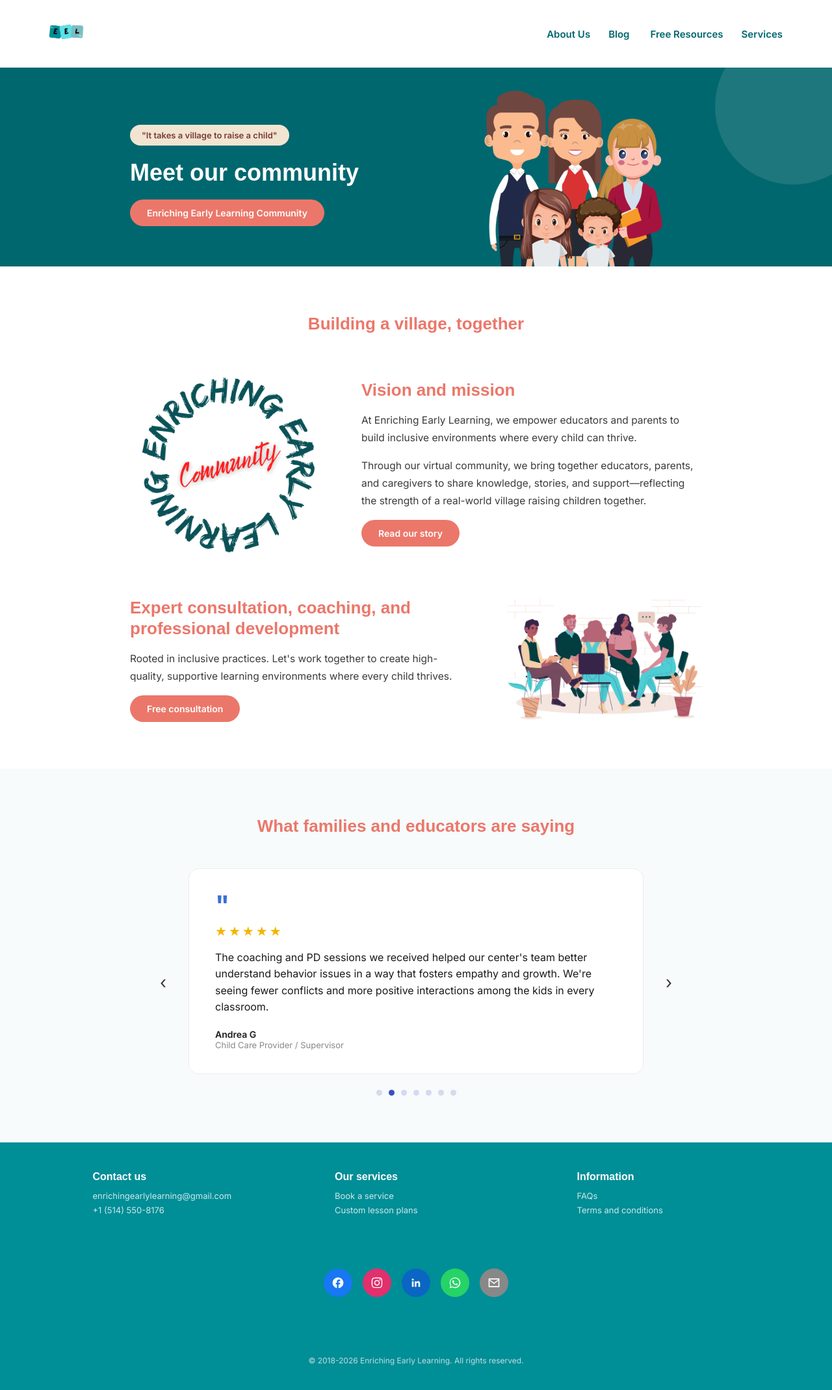
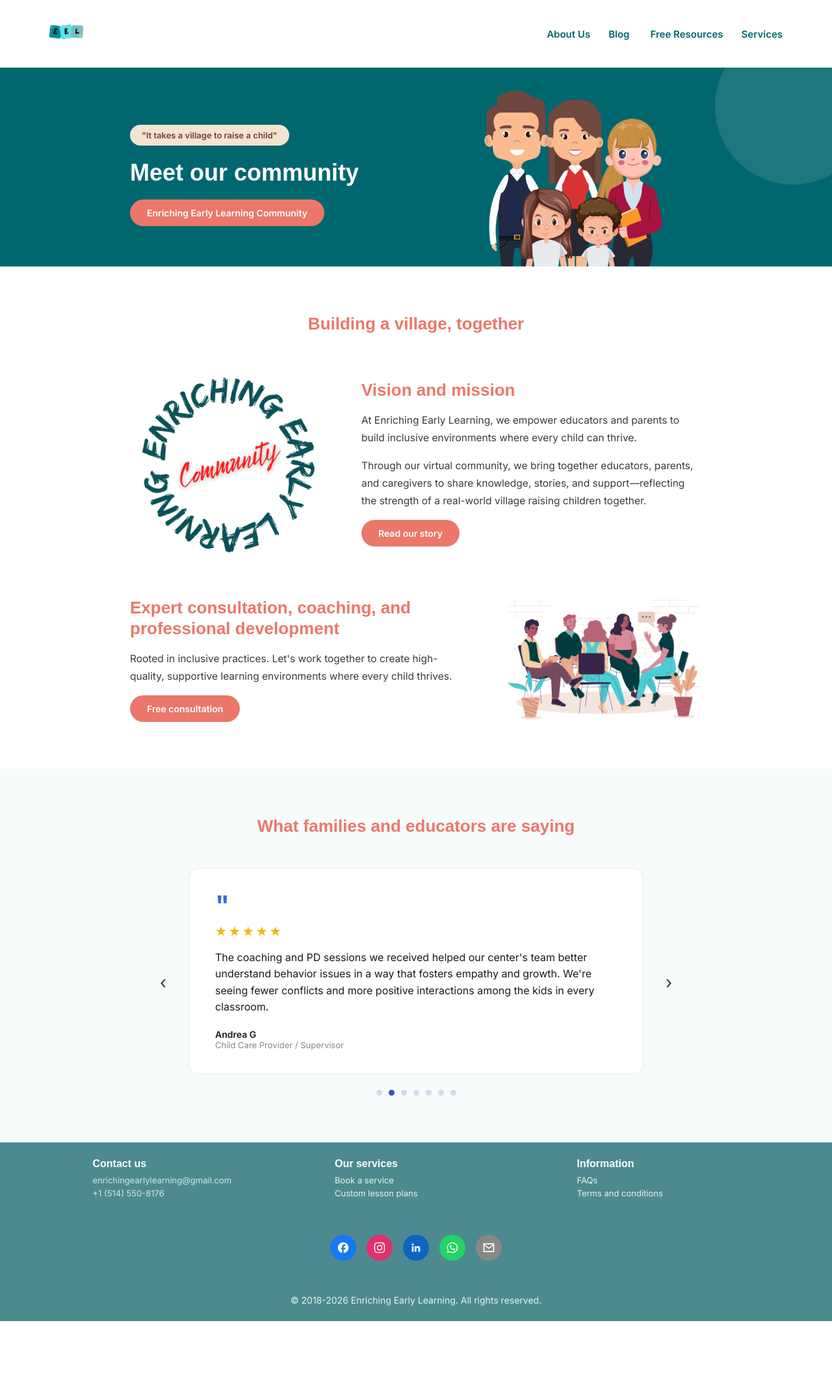
Before and after one commit to enrichingearlylearning/enriching-early-learning-site, a Jekyll site: the page built from index.html, in a window 1280 px wide. Shown: the whole page at 65% size. Built offline with Jekyll 4.4.1, drawn with Linux system fonts in a browser that asks for light colours; some web fonts are replaced; after the commit the page ends 2033 px from its top, so only the background shows below that.

Commit message:
Update footer.html

```diff
--- a/_includes/footer.html
+++ b/_includes/footer.html
@@ -1,41 +1,107 @@
-<footer style="max-width:none;width:100%;margin:0;padding:24px 32px;">
-  <div style="max-width:1200px;width:100%;margin:0 auto;display:flex;justify-content:space-evenly;align-items:center;align-content:center;flex-wrap:wrap;gap:20px;">
-    <div style="flex:0 1 250px;">
+<style>
+  .eel-footer, .eel-footer * {
+    box-sizing: border-box;
+  }
+  .eel-footer {
+    max-width: none !important;
+    width: 100% !important;
+    margin: 0 !important;
+    padding: 24px 32px !important;
+    position: static !important;
+    background: #4d8a8f;
+  }
+  .eel-footer-links {
+    max-width: 1200px;
+    width: 100%;
+    margin: 0 auto;
+    display: flex;
+    justify-content: space-evenly;
+    align-items: center;
+    flex-wrap: wrap;
+    gap: 20px;
+  }
+  .eel-footer-links > div {
+    flex: 0 1 250px;
+  }
+  .eel-footer-links h4 {
+    color: #fff;
+    margin: 0 0 8px 0;
+  }
+  .eel-footer-links p {
+    margin: 4px 0;
+  }
+  .eel-footer-links a {
+    color: #e5f2f2;
+    text-decoration: none;
+  }
+  .eel-social-row {
+    position: static !important;
+    display: flex !important;
+    justify-content: center !important;
+    align-items: center !important;
+    gap: 16px;
+    margin: 24px auto 0 !important;
+    background: none !important;
+    width: 100%;
+  }
+  .eel-social-circle {
+    width: 40px;
+    height: 40px;
+    border-radius: 50%;
+    display: flex;
+    align-items: center;
+    justify-content: center;
+    flex-shrink: 0;
+  }
+  .eel-copyright {
+    position: static !important;
+    display: block !important;
+    width: 100% !important;
+    text-align: center !important;
+    margin: 24px auto 0 !important;
+    padding: 0 !important;
+    background: none !important;
+    color: #e5f2f2;
+    font-size: 14px;
+  }
+</style>
+
+<footer class="eel-footer">
+  <div class="eel-footer-links">
+    <div>
       <h4>Contact us</h4>
       <p>enrichingearlylearning@gmail.com</p>
       <p>+1 (514) 550-8176</p>
     </div>
-    <div style="flex:0 1 250px;">
+    <div>
       <h4>Our services</h4>
       <p><a href="/services/">Book a service</a></p>
       <p><a href="/custom-lesson-plans/">Custom lesson plans</a></p>
     </div>
-    <div style="flex:0 1 250px;">
+    <div>
       <h4>Information</h4>
       <p><a href="/frequently-asked-questions-faqs/">FAQs</a></p>
       <p><a href="/read-our-terms-and-conditions-here/">Terms and conditions</a></p>
     </div>
   </div>
 
-  <div class="social-row" style="position:static;display:flex;justify-content:center;align-items:center;gap:16px;margin-top:24px;">
-    <a class="social-circle" style="background:#1877F2;" href="https://www.facebook.com/enrichingearlylearning/" target="_blank" aria-label="Facebook">
+  <div class="eel-social-row">
+    <a class="eel-social-circle" style="background:#1877F2;" href="https://www.facebook.com/enrichingearlylearning/" target="_blank" aria-label="Facebook">
       <svg width="20" height="20" viewBox="0 0 24 24" fill="white"><path d="M22 12c0-5.52-4.48-10-10-10S2 6.48 2 12c0 4.84 3.44 8.87 8 9.8V15H8v-3h2V9.5C10 7.57 11.57 6 13.5 6H16v3h-2c-.55 0-1 .45-1 1v2h3v3h-3v6.95c5.05-.5 9-4.76 9-9.95z"/></svg>
     </a>
-    <a class="social-circle" style="background:#E1306C;" href="https://www.instagram.com/enrichingearlylearning" target="_blank" aria-label="Instagram">
+    <a class="eel-social-circle" style="background:#E1306C;" href="https://www.instagram.com/enrichingearlylearning" target="_blank" aria-label="Instagram">
       <svg width="20" height="20" viewBox="0 0 24 24" fill="white"><path d="M12 2c2.72 0 3.06.01 4.12.06 1.06.05 1.79.22 2.43.47.66.26 1.14.57 1.64 1.07.5.5.81.98 1.07 1.64.25.64.42 1.37.47 2.43.05 1.06.06 1.4.06 4.12s-.01 3.06-.06 4.12c-.05 1.06-.22 1.79-.47 2.43-.26.66-.57 1.14-1.07 1.64-.5.5-.98.81-1.64 1.07-.64.25-1.37.42-2.43.47-1.06.05-1.4.06-4.12.06s-3.06-.01-4.12-.06c-1.06-.05-1.79-.22-2.43-.47-.66-.26-1.14-.57-1.64-1.07-.5-.5-.81-.98-1.07-1.64-.25-.64-.42-1.37-.47-2.43C2.01 15.06 2 14.72 2 12s.01-3.06.06-4.12c.05-1.06.22-1.79.47-2.43.26-.66.57-1.14 1.07-1.64.5-.5.98-.81 1.64-1.07.64-.25 1.37-.42 2.43-.47C8.94 2.01 9.28 2 12 2zm0 1.8c-2.67 0-2.99.01-4.04.06-.97.04-1.5.2-1.85.34-.46.18-.79.4-1.14.75-.35.35-.57.68-.75 1.14-.14.35-.3.88-.34 1.85C3.83 9.01 3.82 9.33 3.82 12s.01 2.99.06 4.04c.04.97.2 1.5.34 1.85.18.46.4.79.75 1.14.35.35.68.57 1.14.75.35.14.88.3 1.85.34 1.05.05 1.37.06 4.04.06s2.99-.01 4.04-.06c.97-.04 1.5-.2 1.85-.34.46-.18.79-.4 1.14-.75.35-.35.57-.68.75-1.14.14-.35.3-.88.34-1.85.05-1.05.06-1.37.06-4.04s-.01-2.99-.06-4.04c-.04-.97-.2-1.5-.34-1.85-.18-.46-.4-.79-.75-1.14-.35-.35-.68-.57-1.14-.75-.35-.14-.88-.3-1.85-.34C14.99 3.83 14.67 3.82 12 3.82zm0 3.06a5.12 5.12 0 110 10.24 5.12 5.12 0 010-10.24zm0 1.8a3.32 3.32 0 100 6.64 3.32 3.32 0 000-6.64zm5.4-3.4a1.2 1.2 0 110 2.4 1.2 1.2 0 010-2.4z"/></svg>
     </a>
-    <a class="social-circle" style="background:#0A66C2;" href="https://www.linkedin.com/company/enriching-early-learning/" target="_blank" aria-label="LinkedIn">
+    <a class="eel-social-circle" style="background:#0A66C2;" href="https://www.linkedin.com/company/enriching-early-learning/" target="_blank" aria-label="LinkedIn">
       <svg width="18" height="18" viewBox="0 0 24 24" fill="white"><path d="M20.45 20.45h-3.56v-5.57c0-1.33-.02-3.03-1.85-3.03-1.85 0-2.14 1.44-2.14 2.94v5.66H9.35V9h3.41v1.56h.05c.48-.9 1.63-1.85 3.36-1.85 3.6 0 4.27 2.37 4.27 5.45v6.29zM5.34 7.43a2.07 2.07 0 110-4.14 2.07 2.07 0 010 4.14zM7.12 20.45H3.56V9h3.56v11.45z"/></svg>
     </a>
-    <a class="social-circle" style="background:#25D366;" href="https://api.whatsapp.com/send/?phone=15145508176&text&type=phone_number&app_absent=0" target="_blank" aria-label="WhatsApp">
+    <a class="eel-social-circle" style="background:#25D366;" href="https://api.whatsapp.com/send/?phone=15145508176&text&type=phone_number&app_absent=0" target="_blank" aria-label="WhatsApp">
       <svg width="20" height="20" viewBox="0 0 24 24" fill="white"><path d="M12.04 2C6.58 2 2.13 6.45 2.13 11.91c0 1.87.5 3.62 1.44 5.13L2 22l5.09-1.53a9.86 9.86 0 004.95 1.33c5.46 0 9.91-4.45 9.91-9.91S17.5 2 12.04 2zm0 18.15c-1.6 0-3.11-.44-4.42-1.23l-.32-.19-3.29.99.99-3.2-.21-.33a8.18 8.18 0 01-1.26-4.38c0-4.53 3.68-8.21 8.21-8.21 4.53 0 8.21 3.68 8.21 8.21s-3.68 8.34-8.21 8.34zm4.5-6.15c-.25-.12-1.46-.72-1.69-.8-.23-.08-.39-.12-.56.12-.16.24-.64.8-.78.97-.14.16-.29.18-.53.06-.25-.12-1.04-.38-1.98-1.22-.73-.65-1.23-1.46-1.37-1.7-.14-.25-.02-.38.11-.5.12-.12.27-.31.4-.47.13-.16.17-.27.26-.45.08-.18.04-.33-.04-.46-.08-.13-.53-1.28-.73-1.75-.19-.46-.39-.4-.54-.4-.14 0-.31-.01-.47-.01-.16 0-.42.06-.65.31-.22.25-.86.84-.86 2.04s.88 2.37 1 2.53c.13.17 1.72 2.63 4.17 3.58 2.45.95 2.45.63 2.89.6.44-.04 1.44-.59 1.64-1.16.2-.57.2-1.05.14-1.16-.06-.1-.23-.16-.48-.28z"/></svg>
     </a>
-    <a class="social-circle" style="background:#888;" href="mailto:arzoo@enrichingearlylearning.com" aria-label="Email">
+    <a class="eel-social-circle" style="background:#888;" href="mailto:arzoo@enrichingearlylearning.com" aria-label="Email">
       <svg width="20" height="20" viewBox="0 0 24 24" fill="white"><path d="M2 4h20v16H2V4zm2 2v.01L12 12l8-5.99V6H4zm16 2.24l-7.42 5.57a1 1 0 01-1.16 0L4 8.24V18h16V8.24z"/></svg>
     </a>
   </div>
 
-  <div class="copyright" style="position:static;display:block;width:100%;text-align:center;margin:24px auto 0;background:none;">
-    © 2018-2026 Enriching Early Learning. All rights reserved.
-  </div>
+  <div class="eel-copyright">© 2018-2026 Enriching Early Learning. All rights reserved.</div>
 </footer>
```
